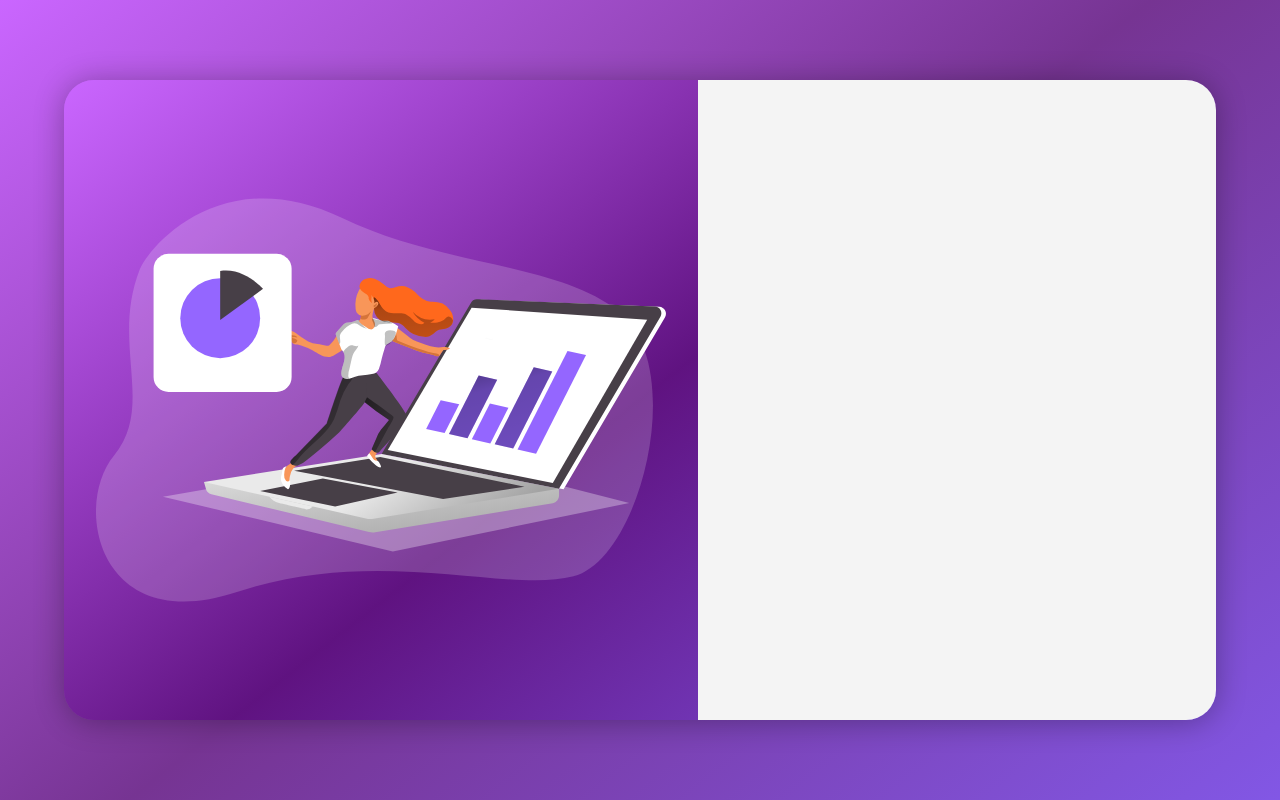
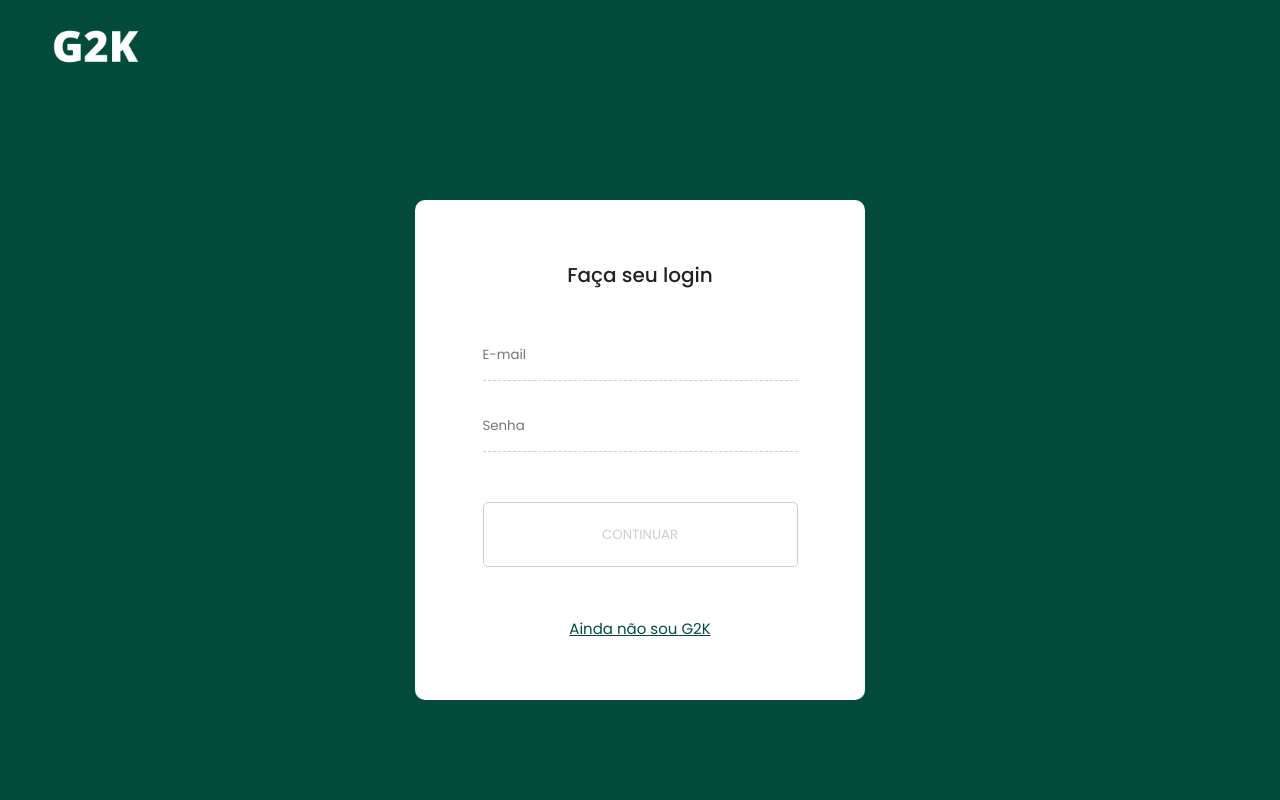
Before and after one commit to TheDevs-Team/web, a React (Create React App) app: page /entrar in a window 1280 px wide. Built offline with nearby package versions, Linux system fonts and the light colour scheme.

Commit message:
feat: update login

```diff
--- a/src/pages/Login/index.tsx
+++ b/src/pages/Login/index.tsx
@@ -1,19 +1,27 @@
 import React from 'react';
 import GlobalStyle from '~/styles/global';
-import { Container, MainContainer, ImgContainer, FormContainer } from './styles';
-import ImgLogin from '../../assets/login.svg';
+
+import Input from '~/components/Input/Input';
+import { Container, Nav, FormContainer, Header, Title, Button, Span } from './styles';
+import logoImg from 'assets/logo.png';
 
 export const Login: React.FC = () => {
   return (
     <>
       <GlobalStyle />
       <Container>
-        <MainContainer>
-          <ImgContainer>
-            <img src={ImgLogin} alt="imgLogin" />
-          </ImgContainer>
-          <FormContainer />
-        </MainContainer>
+        <Nav>
+          <img src={logoImg} />
+        </Nav>
+        <FormContainer>
+          <Header>
+            <Title>Faça seu login</Title>
+          </Header>
+          <Input placeholder="E-mail" type="text" />
+          <Input placeholder="Senha" type="password" />
+          <Button>CONTINUAR</Button>
+          <Span>Ainda não sou G2K </Span>
+        </FormContainer>
       </Container>
     </>
   );
--- a/src/pages/Login/styles.ts
+++ b/src/pages/Login/styles.ts
@@ -4,57 +4,101 @@ export const Container = styled.div`
   width: 100vw;
   height: 100vh;
 
-  background: rgb(130, 87, 229);
-  background: linear-gradient(
-    322deg,
-    rgba(130, 87, 229, 1) 0%,
-    rgba(91, 12, 125, 0.835171568627451) 50%,
-    rgba(202, 102, 255, 1) 100%
-  );
+  background: #034c3c;
 
   display: flex;
   align-items: center;
-  justify-content: center;
+  flex-direction: column;
+  justify-content: flex-start;
+  position: absolute;
 `;
 
-export const MainContainer = styled.div`
-  width: 90%;
-  height: 80%;
-  max-width: 1280px;
-  max-height: 750px;
-
-  border-radius: 30px;
-
-  background: rgb(130, 87, 229);
-  background: linear-gradient(
-    322deg,
-    rgba(130, 87, 229, 1) 0%,
-    rgba(91, 12, 125, 0.835171568627451) 50%,
-    rgba(202, 102, 255, 1) 100%
-  );
-
-  box-shadow: 0 2px 30px rgb(0 0 0 / 30%);
+export const Nav = styled.div`
+  width: 100%;
+  height: 10%;
+  background: none;
 
   display: flex;
-  flex-direction: row;
+
+  img {
+    padding-left: 50px;
+
+    width: 90px;
+    height: 90px;
+
+    position: absolute;
+  }
 `;
 
-export const ImgContainer = styled.div`
-  width: 55%;
-  height: 100%;
+export const FormContainer = styled.form`
+  width: 100%;
+  min-width: 350px;
+  max-width: 450px;
+  height: 500px;
 
   display: flex;
   align-items: center;
+  flex-direction: column;
+
+  position: absolute;
+
+  top: 25%;
+
+  background: #fff;
+
+  border-radius: 10px;
+`;
+
+export const Header = styled.div`
+  width: 100%;
+  height: 18%;
+
+  display: flex;
   justify-content: center;
+  align-items: flex-end;
 
-  img {
-    width: 90%;
+  margin-bottom: 20px;
+`;
+
+export const Title = styled.span`
+  font-size: 20px;
+  font-weight: 500;
+  color: #222222;
+`;
+
+export const Button = styled.button.attrs({
+  type: 'submit',
+})`
+  width: 70%;
+  height: 13%;
+  background: none;
+
+  border: 1.5px solid #cecece;
+  border-radius: 5px;
+
+  color: #cecece;
+  font-weight: 400;
+
+  margin-top: 50px;
+
+  cursor: pointer;
+
+  &:hover {
+    border: 1.5px solid #034c3c;
+    color: #034c3c;
+
+    transition: 0.4s;
   }
 `;
 
-export const FormContainer = styled.div`
-  width: 45%;
-  height: 100%;
+export const Span = styled.span`
+  color: #034c3c;
+  font-size: 15px;
+  font-weight: 400;
 
-  background: #f4f4f4;
+  padding-top: 50px;
+
+  text-decoration: underline;
+
+  cursor: pointer;
 `;
```
